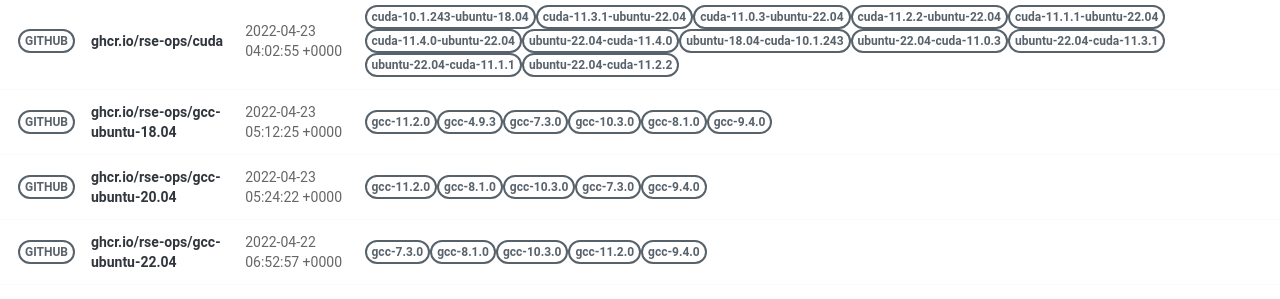
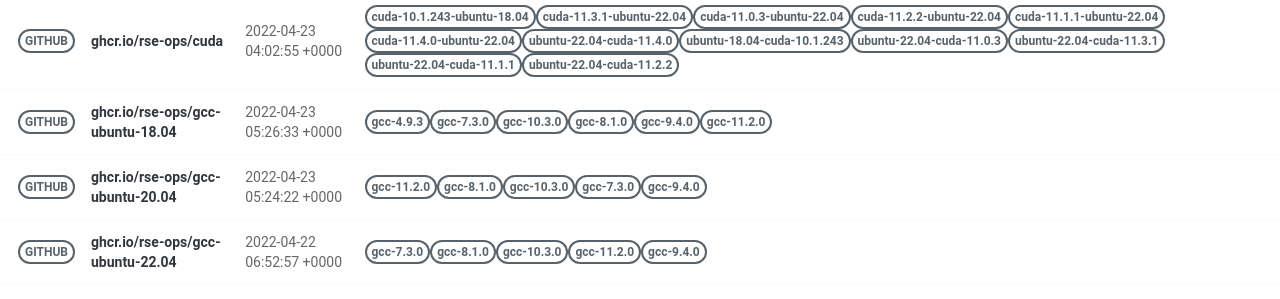
Before and after one commit to rse-ops/docker-images, a Jekyll site: the page built from pages/index.md, in a window 1280 px wide. Shown: the part 502-801 px from the top of the page. Built offline with Jekyll 4.4.1, drawn with Linux system fonts in a browser that asks for light colours; nearby versions of some CDN libraries.

Commit message:
Automated push to update library 2022-04-23

```diff
--- a/_library/ghcr.io-rse-ops-gcc-ubuntu-18.04.md
+++ b/_library/ghcr.io-rse-ops-gcc-ubuntu-18.04.md
@@ -1,14 +1,11 @@
 ---
 layout: container
 name: ghcr.io/rse-ops/gcc-ubuntu-18.04
-updated_at: 2022-04-23 05:12:25.267539
+updated_at: 2022-04-23 05:26:33.205111
 
 
 container_url: https://github.com/orgs/rse-ops/packages/container/package/gcc-ubuntu-18.04
 versions:
- - tag: gcc-11.2.0
-   dockerfile: https://github.com/rse-ops/docker-images/blob/main/ubuntu/gcc/Dockerfile
-   manifest: https://crane.ggcr.dev/manifest/ghcr.io/rse-ops/gcc-ubuntu-18.04:gcc-11.2.0
  - tag: gcc-4.9.3
    dockerfile: https://github.com/rse-ops/docker-images/blob/main/ubuntu/gcc/Dockerfile
    manifest: https://crane.ggcr.dev/manifest/ghcr.io/rse-ops/gcc-ubuntu-18.04:gcc-4.9.3
```
Also changed, not shown: other parts of _library/ghcr.io-rse-ops-gcc-ubuntu-18.04.md (+3 -0 lines).
